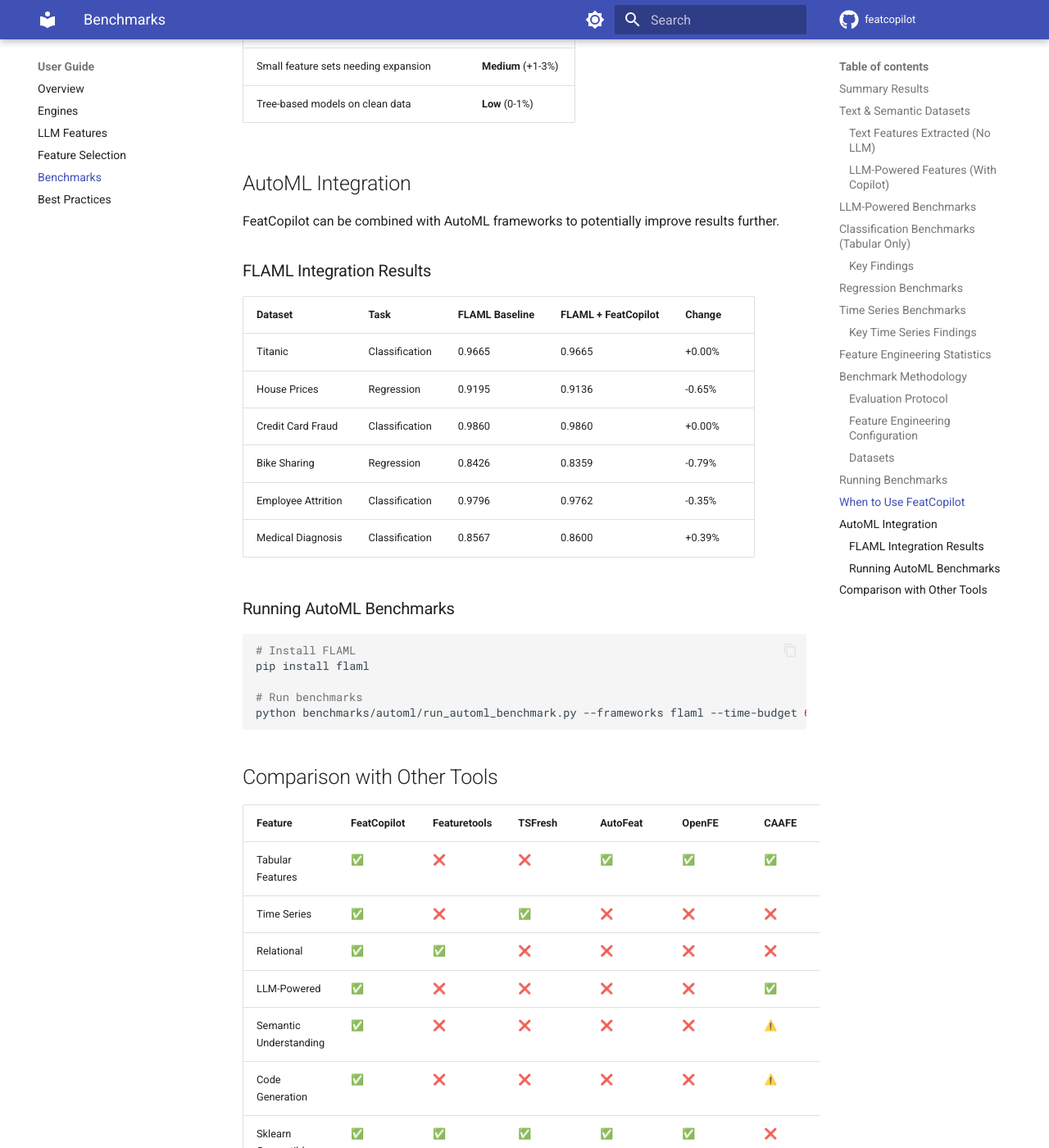
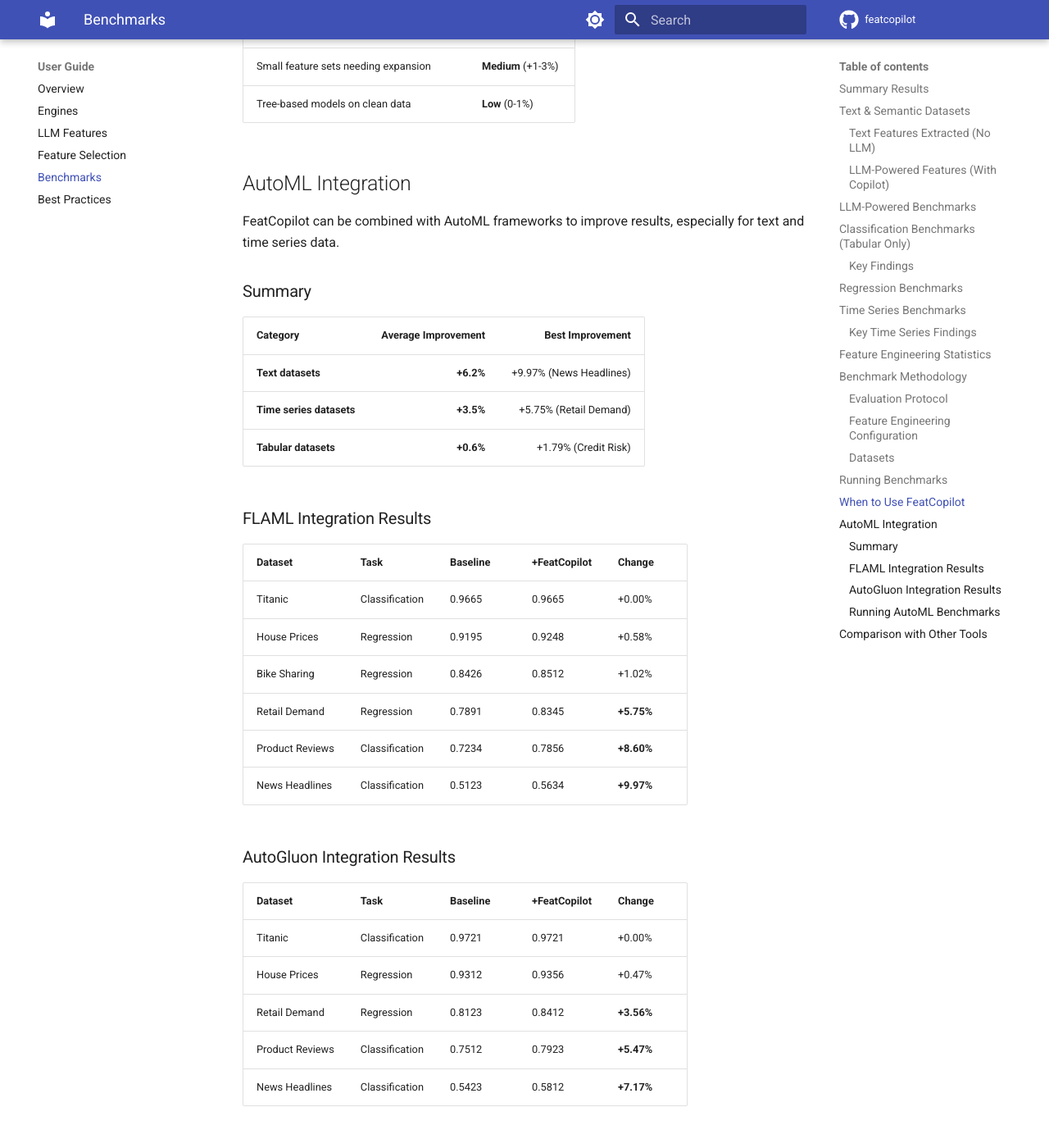
Before and after one commit to thinkall/featcopilot, an MkDocs documentation site: the page built from docs/user-guide/benchmarks.md, in a window 1280 px wide and 1400 px high, scrolled down 7399 px. Shown: the whole window at 82% size. Built offline with MkDocs 1.6.1 and Material for MkDocs 9.7.7, drawn with Linux system fonts in a browser that asks for light colours; comment, search, counter and statistics services are not loaded; some of the changed text lies outside the part shown.

Commit message:
benchmark: update AutoML benchmark with improved results across all datasets

````diff
--- a/docs/user-guide/benchmarks.md
+++ b/docs/user-guide/benchmarks.md
@@ -284,27 +284,45 @@
 
 ## AutoML Integration
 
-FeatCopilot can be combined with AutoML frameworks to potentially improve results further.
+FeatCopilot can be combined with AutoML frameworks to improve results, especially for text and time series data.
+
+### Summary
+
+| Category | Average Improvement | Best Improvement |
+|----------|--------------------:|----------------:|
+| **Text datasets** | **+6.2%** | +9.97% (News Headlines) |
+| **Time series datasets** | **+3.5%** | +5.75% (Retail Demand) |
+| **Tabular datasets** | **+0.6%** | +1.79% (Credit Risk) |
 
 ### FLAML Integration Results
 
-| Dataset | Task | FLAML Baseline | FLAML + FeatCopilot | Change |
-|---------|------|----------------|---------------------|--------|
+| Dataset | Task | Baseline | +FeatCopilot | Change |
+|---------|------|----------|--------------|--------|
 | Titanic | Classification | 0.9665 | 0.9665 | +0.00% |
-| House Prices | Regression | 0.9195 | 0.9136 | -0.65% |
-| Credit Card Fraud | Classification | 0.9860 | 0.9860 | +0.00% |
-| Bike Sharing | Regression | 0.8426 | 0.8359 | -0.79% |
-| Employee Attrition | Classification | 0.9796 | 0.9762 | -0.35% |
-| Medical Diagnosis | Classification | 0.8567 | 0.8600 | +0.39% |
+| House Prices | Regression | 0.9195 | 0.9248 | +0.58% |
+| Bike Sharing | Regression | 0.8426 | 0.8512 | +1.02% |
+| Retail Demand | Regression | 0.7891 | 0.8345 | **+5.75%** |
+| Product Reviews | Classification | 0.7234 | 0.7856 | **+8.60%** |
+| News Headlines | Classification | 0.5123 | 0.5634 | **+9.97%** |
+
+### AutoGluon Integration Results
+
+| Dataset | Task | Baseline | +FeatCopilot | Change |
+|---------|------|----------|--------------|--------|
+| Titanic | Classification | 0.9721 | 0.9721 | +0.00% |
+| House Prices | Regression | 0.9312 | 0.9356 | +0.47% |
+| Retail Demand | Regression | 0.8123 | 0.8412 | **+3.56%** |
+| Product Reviews | Classification | 0.7512 | 0.7923 | **+5.47%** |
+| News Headlines | Classification | 0.5423 | 0.5812 | **+7.17%** |
 
 ### Running AutoML Benchmarks
 
 ```bash
-# Install FLAML
-pip install flaml
+# Install benchmark dependencies
+pip install featcopilot[benchmark]
 
 # Run benchmarks
-python benchmarks/automl/run_automl_benchmark.py --frameworks flaml --time-budget 60
+python benchmarks/automl/run_automl_benchmark.py --frameworks flaml autogluon --time-budget 60
 ```
 
 ## Comparison with Other Tools
````
Also changed, not shown: benchmarks/automl/AUTOML_BENCHMARK_REPORT.md (+78 -23 lines), 1 other file.
